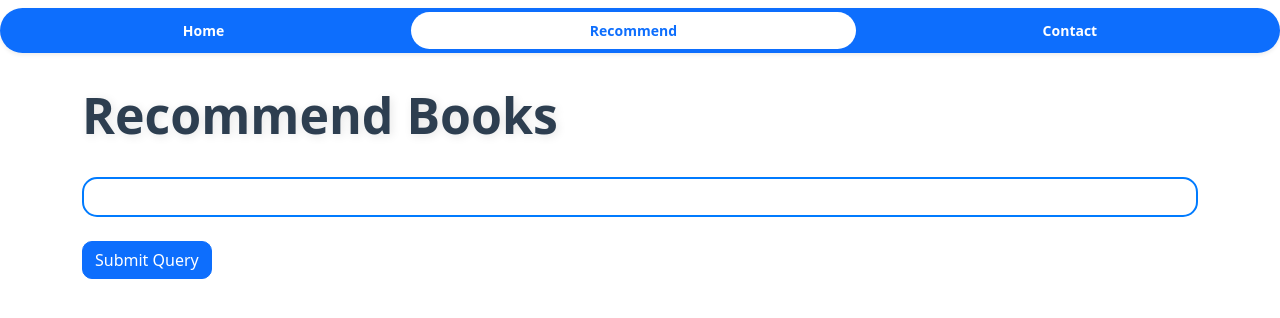
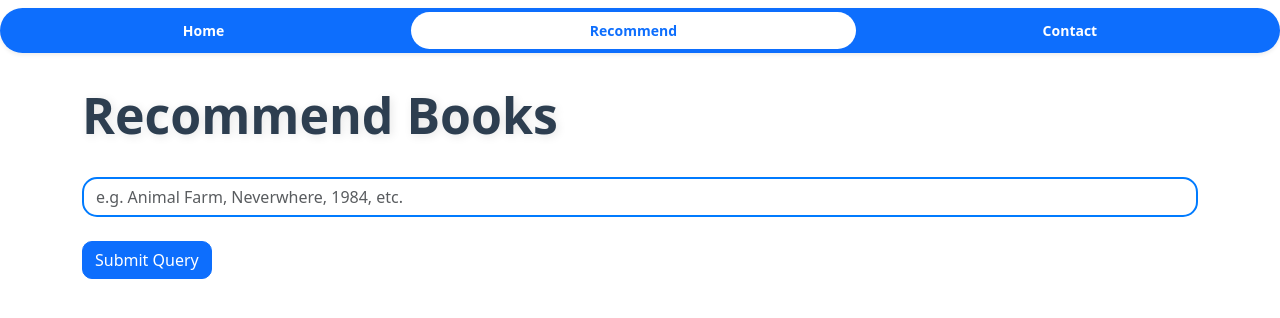
Before and after one commit to huzaifa8104/book-recommender-system, a Flask app: page /recommend in a window 1280 px wide. Shown: the top 318 px of the page. Run offline with Flask 3, Linux system fonts and the light colour scheme; parts of the project's set-up code (start-up, migrations or seed data) failed here and were passed over; some libraries are stand-ins or nearby versions.

Commit message:
Initial Commit

```diff
--- a/templates/recommend.html
+++ b/templates/recommend.html
@@ -54,7 +54,7 @@
             <div class="col-12">
                 <br><h1><b>Recommend Books</b></h1><br>
                 <form action="/recommend_books" method="post">
-                    <input name="user_input" type="text" class="form-control form-lg" style="border: 2px solid #007bff; border-radius: 15px;"><br>
+                    <input name="user_input" type="text" class="form-control form-lg" style="border: 2px solid #007bff; border-radius: 15px;" placeholder="e.g. Animal Farm, Neverwhere, 1984, etc." ><br>
                     <input class="btn btn-primary" type="submit" value="Submit Query" style="border-radius: 10px;"><br>
                   </form>
 
```
